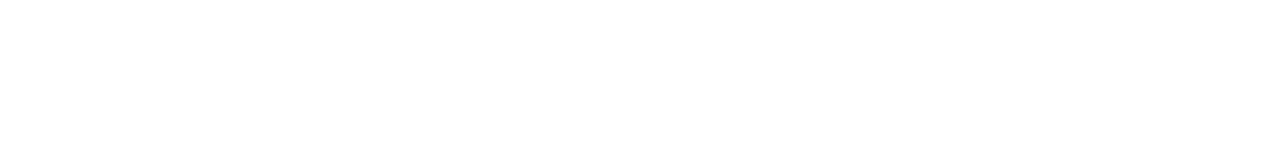
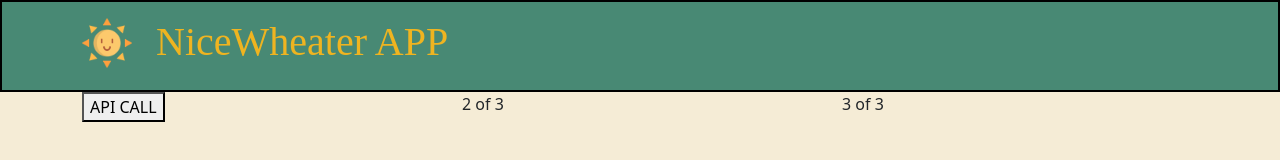
Before and after one commit to ATPCOXBAU/WheaterAPP, a plain HTML site: page Html/index.html in a window 1280 px wide. Drawn offline with nearby package versions, Linux system fonts and the light colour scheme; a web font is replaced by a local one.

Commit message:
Consulta de Prueba Funcional

```diff
--- /dev/null
+++ b/Css/style.css
@@ -0,0 +1,24 @@
+
+body{
+    background-color: #F5ECD6;
+}
+h1.header {
+    color: #EFB420;
+    font-family: 'Arima';
+    text-align: center;
+}
+img.logoh{
+    width: 50px;
+    height: 50px;
+    margin-left: auto;
+    margin-right: auto;
+    display: flex;
+
+}
+
+header {
+    background-color: #488974;
+    border: black solid 2px;
+
+
+}
--- a/Html/index.html
+++ b/Html/index.html
@@ -5,13 +5,75 @@
     <meta charset="UTF-8">
     <meta http-equiv="X-UA-Compatible" content="IE=edge">
     <meta name="viewport" content="width=device-width, initial-scale=1.0">
+
+
+    <link href="https://cdn.jsdelivr.net/npm/bootstrap@5.2.0-beta1/dist/css/bootstrap.min.css" rel="stylesheet"
+        integrity="sha384-0evHe/X+R7YkIZDRvuzKMRqM+OrBnVFBL6DOitfPri4tjfHxaWutUpFmBp4vmVor" crossorigin="anonymous">
     <script src="../Js/script.js"></script>
+    <link rel="stylesheet" href="https://cdn.jsdelivr.net/npm/bootstrap-icons@1.8.3/font/bootstrap-icons.css">
+    <link rel="stylesheet" href="../Css/style.css">
+    <link rel="preconnect" href="https://fonts.googleapis.com">
+    <link rel="preconnect" href="https://fonts.gstatic.com" crossorigin>
+    <link href="https://fonts.googleapis.com/css2?family=Arima&family=PT+Sans&display=swap" rel="stylesheet">
+
     <title>Wheater</title>
 </head>
 
 <body>
+    <header class="p-3">
+        <div class="container">
+            <div class="row">
+                <div class="col-md-auto" style="">
+                    <img class="logoh" src="../Imgs/sunshine.png" alt="logo">
+                </div>
+                <div class="col-md-auto">
+                    <h1 class="header">
+                        NiceWheater APP
+                    </h1>
+                </div>
+            </div>
+        </div>
+    </header>
+
+    <div class="container">
+
+        <div class="row">
+            <div class="col">
+                <button type="button" onclick="apicall()">
+                    API CALL
 
 
+                </button>
+            </div>
+            <div class="col">
+                2 of 3
+            </div>
+            <div class="col">
+                3 of 3
+            </div>
+        </div>
+    </div>
+
+
+
+
+
+
+
+
+
+
+
+    <script src="https://cdn.jsdelivr.net/npm/bootstrap@5.2.0-beta1/dist/js/bootstrap.bundle.min.js"
+        integrity="sha384-pprn3073KE6tl6bjs2QrFaJGz5/SUsLqktiwsUTF55Jfv3qYSDhgCecCxMW52nD2"
+        crossorigin="anonymous"></script>
+
+    <script src="https://cdn.jsdelivr.net/npm/@popperjs/core@2.11.5/dist/umd/popper.min.js"
+        integrity="sha384-Xe+8cL9oJa6tN/veChSP7q+mnSPaj5Bcu9mPX5F5xIGE0DVittaqT5lorf0EI7Vk"
+        crossorigin="anonymous"></script>
+    <script src="https://cdn.jsdelivr.net/npm/bootstrap@5.2.0-beta1/dist/js/bootstrap.min.js"
+        integrity="sha384-kjU+l4N0Yf4ZOJErLsIcvOU2qSb74wXpOhqTvwVx3OElZRweTnQ6d31fXEoRD1Jy"
+        crossorigin="anonymous"></script>
 </body>
 
 </html>
--- a/Js/script.js
+++ b/Js/script.js
@@ -0,0 +1,15 @@
+
+const endpoint = "http://api.openweathermap.org/"
+const urlprueba = "https://api.openweathermap.org/data/2.5/onecall?lat=19.4285&lon=-99.1277&exclude=daily&appid=3d070b4fd285e9dfa261851a42575fbe&units=imperial"
+
+
+function apicall() {
+    fetch(urlprueba)
+        .then(response => { return response.json() })
+        .then(data => {
+            console.log(data)
+        })
+        .catch(error => {
+            console.log(error)
+        })
+}
```
Also changed, not shown: Imgs/sunshine.png (added).
